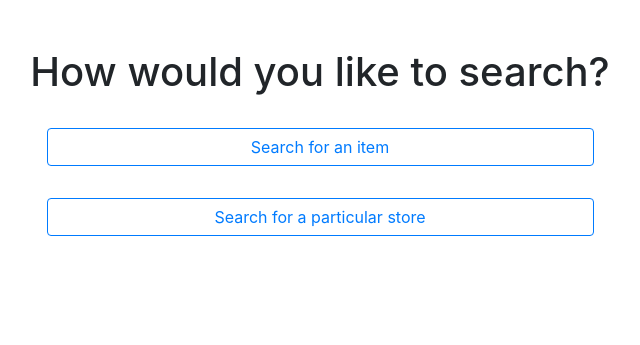
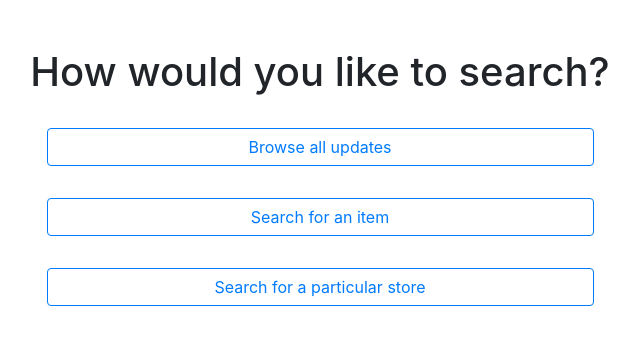
Before and after one commit to ojaved20/EssentialsTracker, a Flask app: page /search in a window 1280 px wide. Shown: the part 56-401 px from the top of the page, without its empty margins (320-960 px from the left). Run offline with Flask 2, Linux system fonts and the light colour scheme; some libraries are stand-ins or nearby versions.

Commit message:
Added browse search option

```diff
--- a/app/forms.py
+++ b/app/forms.py
@@ -34,3 +34,12 @@ class SearchBusinessForm(FlaskForm):
     name = HiddenField('Name', validators=[DataRequired()])
     address = HiddenField('Address', validators=[DataRequired()])
     submit = SubmitField('Search Store')
+
+class BrowseItemsForm(FlaskForm):
+    browse_loc = StringField('Near', validators=[Optional()])
+    browse_radius = SelectField('Radius',
+                         choices=[('25', '25 miles'), ('50', '50 miles'), ('75', '75 miles'), ('100', '100 miles')],
+                         default='25', validators=[DataRequired()])
+    browse_lat = HiddenField('Lat', validators=[Optional()])
+    browse_long = HiddenField('Long', validators=[Optional()])
+    submit = SubmitField('Browse Items')
--- a/app/routes.py
+++ b/app/routes.py
@@ -7,7 +7,7 @@ import time
 import pytz
 from tzlocal import get_localzone
 from app import app
-from app.forms import AddForm, SearchItemForm, SearchBusinessForm
+from app.forms import AddForm, SearchItemForm, SearchBusinessForm, BrowseItemsForm
 
 mongo = PyMongo(app)
 
@@ -19,15 +19,17 @@ if itemscount == 0:
         {'item': 'Toilet Paper', 'priority': 1, 'category': 'Hygiene', 'altnames': [], 'timestamp': time.time()},
         {'item': 'Masks', 'priority': 1, 'category': 'Hygiene', 'altnames': [], 'timestamp': time.time()},
         {'item': 'Latex Gloves', 'priority': 1, 'category': 'Hygiene', 'altnames': [], 'timestamp': time.time()},
-        {'item': 'Disinfecting Spray', 'priority': 1, 'category': 'Cleaning', 'altnames': ['Chlorox Wipes','Lysol Wipes'], 'timestamp': time.time()},
-        {'item': 'Disinfecting Wipes', 'priority': 1, 'category': 'Cleaning', 'altnames': [], 'timestamp': time.time()},
+        {'item': 'Tissues', 'priority': 1, 'category': 'Hygiene', 'altnames': [], 'timestamp': time.time()},
+        {'item': 'Disinfecting Spray', 'priority': 1, 'category': 'Cleaning', 'altnames': [], 'timestamp': time.time()},
+        {'item': 'Disinfecting Wipes', 'priority': 1, 'category': 'Cleaning', 'altnames': ['Chlorox Wipes','Lysol Wipes'], 'timestamp': time.time()},
         {'item': 'Hand Soap', 'priority': 1, 'category': 'Cleaning', 'altnames': [], 'timestamp': time.time()},
         {'item': 'Dish Soap', 'priority': 1, 'category': 'Cleaning', 'altnames': [], 'timestamp': time.time()},
         {'item': 'Laundry Detergent', 'priority': 1, 'category': 'Cleaning', 'altnames': [], 'timestamp': time.time()},
         {'item': 'Paper Towels', 'priority': 1, 'category': 'Cleaning', 'altnames': ['Bounty'], 'timestamp': time.time()},
         {'item': 'Multi-surface Cleaner', 'priority': 1, 'category': 'Cleaning', 'altnames': [], 'timestamp': time.time()},
+        {'item': 'Rubbing Alcohol', 'priority': 1, 'category': 'Cleaning', 'altnames': [], 'timestamp': time.time()},
         {'item': 'Tylenol', 'priority': 1, 'category': 'Medical', 'altnames': [], 'timestamp': time.time()},
-        {'item': 'Advil - Chicken', 'priority': 1, 'category': 'Medical', 'altnames': [], 'timestamp': time.time()},
+        {'item': 'Advil', 'priority': 1, 'category': 'Medical', 'altnames': ['Ibuprofin'], 'timestamp': time.time()},
         {'item': 'Motrin', 'priority': 1, 'category': 'Medical', 'altnames': [], 'timestamp': time.time()},
         {'item': 'Aspirin', 'priority': 1, 'category': 'Medical', 'altnames': [], 'timestamp': time.time()},
         {'item': 'Cold Medicine', 'priority': 1, 'category': 'Medical', 'altnames': [], 'timestamp': time.time()},
@@ -49,6 +51,7 @@ if itemscount == 0:
         {'item': 'Baby Formula', 'priority': 1, 'category': 'Baby', 'altnames': [], 'timestamp': time.time()},
         {'item': 'Baby Food', 'priority': 1, 'category': 'Baby', 'altnames': [], 'timestamp': time.time()},
         {'item': 'Diapers', 'priority': 1, 'category': 'Baby', 'altnames': [], 'timestamp': time.time()},
+        {'item': 'Baby Wipes', 'priority': 1, 'category': 'Baby', 'altnames': [], 'timestamp': time.time()}
     ]
     mongo.db.items.insert_many(items)
 
@@ -215,7 +218,15 @@ def search():
         return redirect(url_for('search_item', item=parse.quote(formItem.item.data), lat=parse.quote(formItem.lat.data),
                                 long=parse.quote(formItem.long.data), radius=parse.quote(formItem.radius.data),
                                 zip=parse.quote(loc)))
-    return render_template('search.html', formPlace=formPlace, formItem=formItem, place=place, items=items,
+    formBrowse = BrowseItemsForm()
+    if formBrowse.validate_on_submit():
+        loc = formBrowse.browse_loc.data
+        if formBrowse.browse_loc.data == '':
+            loc = 'Fairfax, VA'
+        return redirect(url_for('browse', lat=parse.quote(formBrowse.browse_lat.data),
+                                long=parse.quote(formBrowse.browse_long.data), radius=parse.quote(formBrowse.browse_radius.data),
+                                loc=parse.quote(loc)))
+    return render_template('search.html', formPlace=formPlace, formItem=formItem, formBrowse=formBrowse, place=place, items=items,
                            title="Search")
 
 
@@ -280,6 +291,43 @@ def search_item(item, lat, long, zip, radius):
     return render_template('searchitem.html', results=results, curritem=item, lat=lat, long=long, radius=radius,
                            zip=zip, title="Item Search Results")
 
+
+@app.route('/browse/<lat>/<long>/<loc>/<radius>')
+def browse(lat, long, loc, radius):
+    loc = parse.unquote(loc)
+    mycol = mongo.db.entries
+    pipeline = [
+        {'$sort': {'timestamp': -1}},
+        {'$group':
+             {'_id': '$place_id',
+              'latest': {'$first': '$timestamp'},
+              'quantity': {'$first': '$quantity'},
+              'business': {'$first': '$business'},
+              'address': {'$first': '$address'},
+              'lat': {'$first': '$lat'},
+              'long': {'$first': '$long'},
+              'item': {'$first': '$item'}
+              }
+         },
+        {'$sort': {'latest': -1}}
+    ]
+    results = list(mycol.aggregate(pipeline))
+
+    output = []
+    user = (float(parse.unquote(lat)), float(parse.unquote(long)))
+    for result in results:
+        business = (float(result['lat']), float(result['long']))
+        distance = haversine(user, business, unit='mi')
+        if distance <= int(radius):
+            result['distance'] = distance
+            output.append(result)
+
+    results = output
+
+    return render_template('browse.html', results=results, lat=lat, long=long, radius=radius,
+                           loc=loc, title="All Updates Near You")
+
+
 @app.route('/about')
 def about():
     return render_template('about.html', title="About")
--- a/app/templates/search.html
+++ b/app/templates/search.html
@@ -2,6 +2,33 @@
 
 {% block content %}
 <h1 class="text-center pb-3">How would you like to search?</h1>
+<p class="text-center p-2">
+    <button class="btn btn-outline-primary col-sm-12 col-md-6" type="button" data-toggle="collapse"
+            data-target="#multiCollapseExample0" aria-expanded="false" aria-controls="multiCollapseExample0">Browse all updates
+    </button>
+</p>
+<div class="collapse multi-collapse" id="multiCollapseExample0">
+    <div class="card card-body">
+        <h5 class="text-center">Browse all updates near you</h5>
+        <form action="" method="POST" novalidate>
+            {{ formBrowse.csrf_token }}
+            <div class="form-group">
+                {{formBrowse.browse_loc.label}}
+                {{formBrowse.browse_loc(class="form-control")}}
+                {% for error in formBrowse.browse_loc.errors %}
+                <span style="color: red;">[{{ error }}]</span>
+                {% endfor %}
+            </div>
+            <div class="form-group">
+                {{formBrowse.browse_radius.label}}
+                {{formBrowse.browse_radius(class="form-control")}}
+                {{formBrowse.browse_lat(class="form-control")}}
+                {{formBrowse.browse_long(class="form-control")}}
+            </div>
+            <div class="text-center">{{formBrowse.submit(class="btn btn-outline-success col-sm-12 col-md-3")}}</div>
+        </form>
+    </div>
+</div>
 <p class="text-center p-2">
     <button class="btn btn-outline-primary col-sm-12 col-md-6" data-toggle="collapse" href="#multiCollapseExample1"
             role="button" aria-expanded="false" aria-controls="multiCollapseExample1">Search for an item
@@ -17,7 +44,7 @@
                 {{formItem.item(class="form-control", list="items", autocomplete="off")}}
                 <datalist id="items">
                     {% for item in items %}
-                    <option>{{item | title}}</option>
+                    <option data-id="{{ item.item_id | title }}">{{item.item_label | title}}</option>
                     {% endfor %}
                 </datalist>
                 {% for error in formItem.item.errors %}
@@ -96,6 +123,8 @@ function initialize() {
       defaultBounds = circle.getBounds();
       document.getElementById('lat').value = position.coords.latitude;
       document.getElementById('long').value = position.coords.longitude;
+      document.getElementById('browse_lat').value = position.coords.latitude;
+      document.getElementById('browse_long').value = position.coords.longitude;
       var geocoder = new google.maps.Geocoder;
       geocoder.geocode({'latLng': geolocation}, function(results, status) {
 	        if (status == google.maps.GeocoderStatus.OK) {
@@ -111,6 +140,7 @@ function initialize() {
                 //only report if we got Good Stuff
                 if(city != '' && state != '') {
                     document.getElementById('zip').value = city + ', ' + state
+                    document.getElementById('browse_loc').value = city + ', ' + state
                 }
                 }
             });
@@ -147,6 +177,21 @@ function initialize() {
         document.getElementById('lat').value = place.geometry.location.lat();;
         document.getElementById('long').value = place.geometry.location.lng();;
     });
+
+  var inputBrowse = document.getElementById('browse_loc');
+  new google.maps.places.Autocomplete(inputBrowse);
+
+  var optionsBrowse = {
+    bounds: defaultBounds,
+    types: ['geocode']
+  };
+  var autocompleteBrowse = new google.maps.places.Autocomplete(inputBrowse,optionsBrowse);
+
+    google.maps.event.addListener(autocompleteBrowse, 'place_changed', function () {
+        var place = autocompleteBrowse.getPlace();
+        document.getElementById('browse_lat').value = place.geometry.location.lat();;
+        document.getElementById('browse_long').value = place.geometry.location.lng();;
+    });
 }
 
 google.maps.event.addDomListener(window, 'load', initialize);
```
Also changed, not shown: app/templates/browse.html (added, +43 -0 lines).
